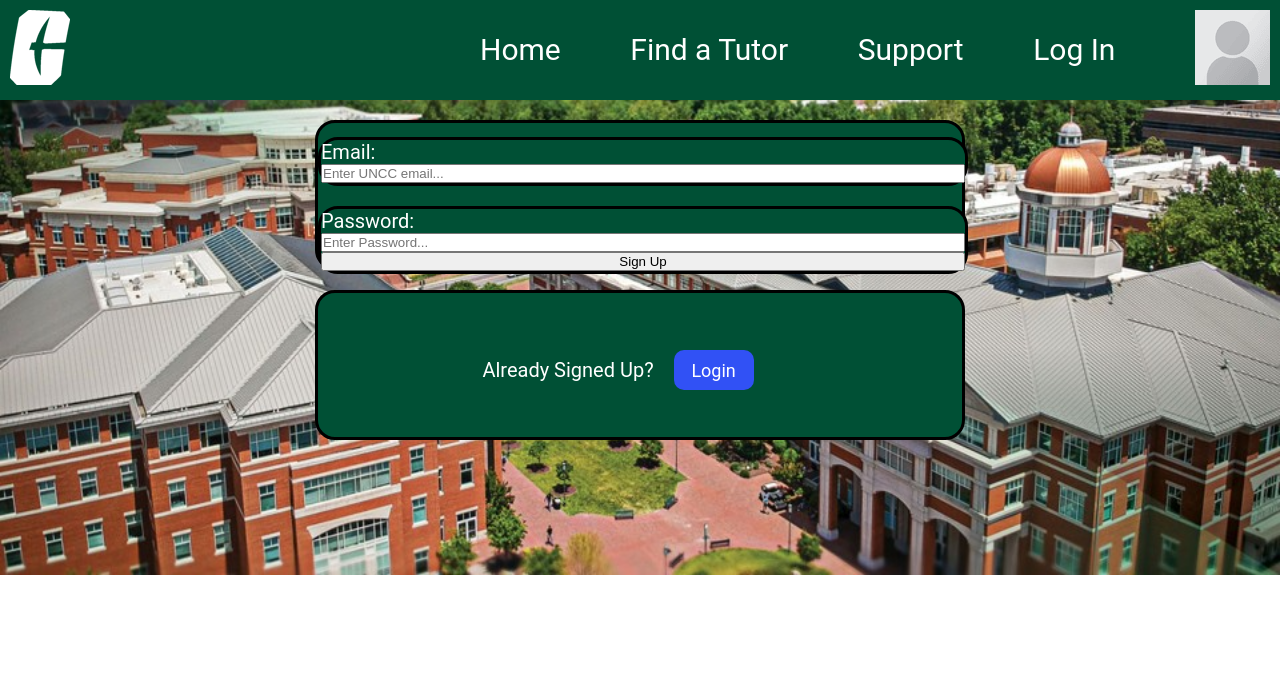
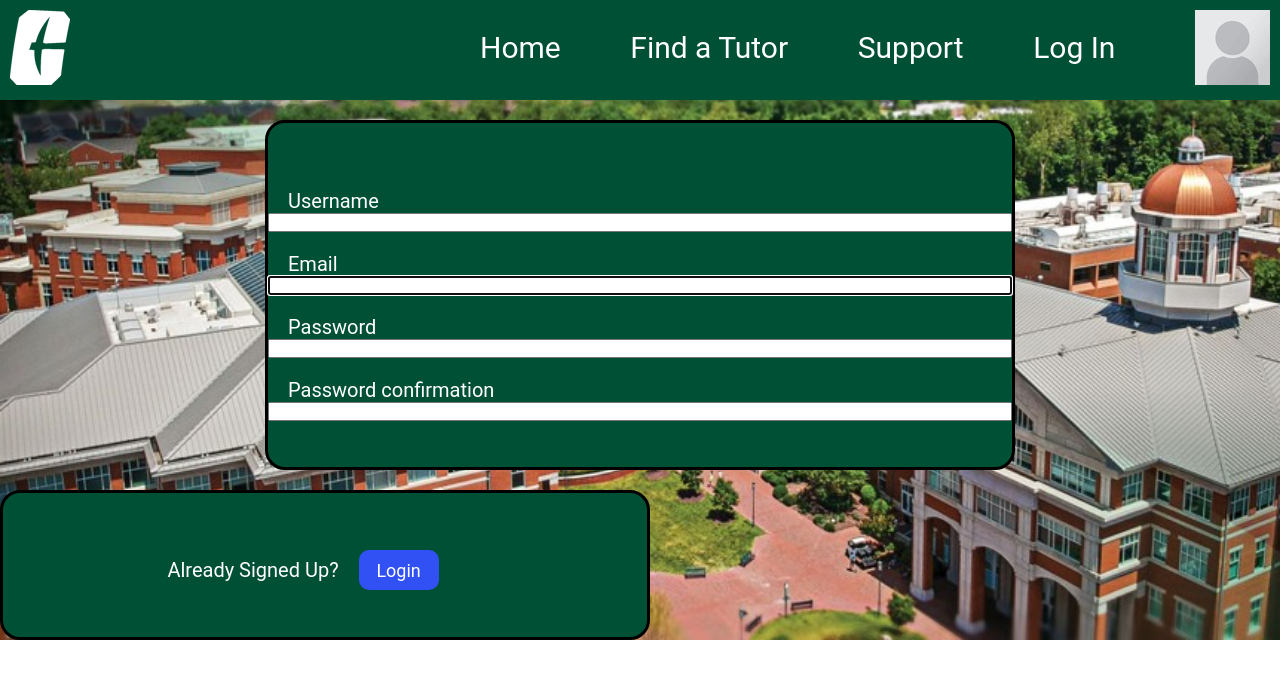
Before and after one commit to CaileanMM/Group2Project, a Django app: page /register/ in a window 1280 px wide. Shown: the top 679 px of the page. Run offline with Django 5.2, Linux system fonts and the light colour scheme.

Commit message:
Login and Register pages work now

```diff
--- a/UNCCtutor/UNCCtutor/base/forms.py
+++ b/UNCCtutor/UNCCtutor/base/forms.py
@@ -6,9 +6,9 @@
 class MyUserCreationForm(UserCreationForm):
     class Meta:
         model = User
-        fields = ['name','username', 'email', 'password1', 'password2']
+        fields = ['username', 'email', 'password1', 'password2']
 
 class UserProfileForm(ModelForm):
     class Meta:
         model = User
-        fields = ['avatar', 'name', 'username', 'email', 'bio']
+        fields = ['avatar', 'username', 'email', 'bio']
--- a/UNCCtutor/UNCCtutor/base/models.py
+++ b/UNCCtutor/UNCCtutor/base/models.py
@@ -5,11 +5,11 @@
 
 
 class User(AbstractUser):
-    name = models.CharField(max_length=200, null=True)
+    # name = models.CharField(max_length=200, null=True)
     email = models.EmailField(unique=True,  null=True)
     bio = models.TextField(null=True)
 
-    avatar= models.ImageField(null=True, default="avatar.svg")
+    avatar= models.ImageField(null=True, default="profile-pic-placeholder.png")
 
     USERNAME_FIELD = 'email'
     REQUIRED_FIELDS = ['username']
--- a/UNCCtutor/UNCCtutor/base/templates/base/profile.html
+++ b/UNCCtutor/UNCCtutor/base/templates/base/profile.html
@@ -18,7 +18,7 @@
             <div class="info-text">13 Easy LeetCode Questions Solved</div>
         </div>
         <div class="edit-button-container">
-            <a href="{% url 'edit-profile' %}" class="edit-button">Edit</a>
+            <a href="{% url 'edit-profile' user.id %}" class="edit-button">Edit</a>
         </div>
     </div>
     <div class="user-right-column">
@@ -31,6 +31,9 @@
         <div class="edit-button-container">
             <a href="{% url 'edit-classes' %}" class="edit-button">Edit Classes</a>
         </div>
+        <div class="edit-button-container">
+            <a href="{% url 'logout' %}" class="edit-button">Logout</a>
+        </div>
     </div>
 </div>
 {% endblock %}
--- a/UNCCtutor/UNCCtutor/base/templates/base/register.html
+++ b/UNCCtutor/UNCCtutor/base/templates/base/register.html
@@ -4,19 +4,25 @@
 <div class="login-container">
 
     <form method="POST" action="">
-        {%csrf_token%}
-        <div class="info-container">
-        <div class="info-container">
-            <label>Email:</label>
-            <input type="email" name="email" placeholder = "Enter UNCC email..." />
-        </div>
+        {% csrf_token %}
+        <div class="register-container">
+            {% for field in form %}
+                    <label for="room_name" class="register-field">{{ field.label }}</label>
+                {{ field }}
+            {% endfor %}
+         </div>
 
-        <div class="info-container">
-            <label>Password:</label>
-            <input type="password" name="password" placeholder = "Enter Password..." />
-            <input type="submit" value="Sign Up" />
-        </div>
-  </form>
+{#        <div class="info-container">#}
+{#            <div class="info-container">#}
+{#                <label>Email:</label>#}
+{#                <input type="email" name="email" placeholder = "Enter UNCC email..." />#}
+{#            </div>#}
+{#        <div class="info-container">#}
+{#            <label>Password:</label>#}
+{#            <input type="password" name="password" placeholder = "Enter Password..." />#}
+{#            <input type="submit" value="Sign Up" />#}
+{#        </div>#}
+    </form>
 </div>
 <div class="info-container">
 <div class="not-signed-container">
--- a/UNCCtutor/UNCCtutor/base/templates/base/tutor-profile.html
+++ b/UNCCtutor/UNCCtutor/base/templates/base/tutor-profile.html
@@ -25,7 +25,7 @@
         </div>
 
         <div class="edit-button-container">
-            <a href="{% url 'edit-profile' %}" class="edit-button">Edit</a>
+            <a href="{% url 'edit-profile' user.id %}" class="edit-button">Edit</a>
         </div>
     </div>
 
--- a/UNCCtutor/UNCCtutor/base/urls.py
+++ b/UNCCtutor/UNCCtutor/base/urls.py
@@ -30,7 +30,7 @@
     path('logout/', views.logoutUser, name="logout"),
     path('register/', views.registerPage, name='register'),
     path('profile/<str:pk>', views.userProfile, name="user-profile"),
-    path('edit-profile/', views.editProfile, name='edit-profile'),
+    path('edit-profile/<str:pk>', views.editProfile, name='edit-profile'),
     path('edit-classes/', views.editClasses, name='edit-classes'),
     path('tutor-finder/', views.tutorFinder, name='tutor-finder'),
     path('zoom-page/', views.zoomPage, name='zoom-page'),
--- a/UNCCtutor/UNCCtutor/base/views.py
+++ b/UNCCtutor/UNCCtutor/base/views.py
@@ -2,10 +2,10 @@
 from django.db.models import Q
 from django.contrib import messages
 
-
+from django.contrib.auth.decorators import login_required
 from django.contrib.auth import authenticate, login, logout
 from .models import User
-from .forms import MyUserCreationForm
+from .forms import MyUserCreationForm, UserProfileForm
 
 
 # Create your views here.
@@ -31,7 +31,7 @@
 
         if user is not None:
             login(request, user)
-            #  return redirect()
+            return redirect('home')
         else:
             messages.error(request, 'Email OR password does not exist')
 
@@ -41,22 +41,24 @@
 
 def registerPage(request):
 
-    form = MyUserCreationForm()
-
     if request.method == 'POST':
         form = MyUserCreationForm(request.POST)
+        print(form.errors)
         if form.is_valid():
-            user = form.save(commit=False)
+            user = form.save(commit=True)
             user.username = user.username.lower()
             user.save()
             login(request, user)
-            # return redirect('home')
+            return redirect('home')
         else:
             messages.error(request, "An error occurred during registration")
+    else:
+        form = MyUserCreationForm()
     return render(request, 'base/register.html', {'form':form})
 
+@login_required(login_url='login')
+def userProfile(request, pk):
 
-def userProfile(request, pk):
     user = User.objects.get(id=pk)
     bio = User.bio
     context = {'user': user, 'bio': bio}
@@ -66,9 +68,18 @@
     logout(request)
     return redirect('home')
 
-def editProfile(request):
-    context = {}
-    return render(request, 'base/edit-profile.html', context)
+@login_required(login_url='login')
+def editProfile(request, pk):
+    user = request.user
+    form = UserProfileForm(request.POST, instance=user)
+
+    if request.method == 'POST':
+        form = UserProfileForm(request.POST, instance=user)
+        if form.is_valid():
+            form.save()
+            return redirect('user-profile', pk=user.id)
+
+    return render(request, 'base/edit-profile.html', {'form': form})
 
 def editClasses(request):
     context = {}
--- a/UNCCtutor/UNCCtutor/static/style.css
+++ b/UNCCtutor/UNCCtutor/static/style.css
@@ -31,6 +31,8 @@
 
 .navbar-pic{
     margin: 10px 10px 10px 10px;
+    width: 75px;
+    height: 75px;
 }
 
 .navbar-text{
@@ -181,6 +183,30 @@
     display: flex;
     justify-content: center;
     align-items: center;
+}
+
+/*Register Page*/
+
+.register-container{
+    width: 750px;
+    height: 350px;
+    font: 20px "roboto", sans-serif;
+    margin-top: 20px;
+    color: white;
+    border: 2px white;
+    background: #005035;
+    display: flex;
+    flex-direction: column;
+    justify-content: center;
+    border-radius: 20px;
+    border: 3px solid black;
+
+}
+
+.register-field{
+    margin-top: 20px;
+    margin-left: 20px;
+    margin-right: 20px;
 }
 
 /*Tutor Finder Page*/
--- a/UNCCtutor/UNCCtutor/templates/navbar.html
+++ b/UNCCtutor/UNCCtutor/templates/navbar.html
@@ -11,6 +11,10 @@
         <a class="navbar-text" href="{% url 'tutor-finder' %}">Find a Tutor</a>
         <a href="" class="navbar-text">Support</a>
         <a href="{% url 'login' %}" class="navbar-text">Log In</a>
-        <a class="navbar-pic" href="{% url 'user-profile' user.id %}"><img src="{% static 'images/profile-pic-placeholder.png' %}"/></a>
+        {% if request.user.is_authenticated %}
+            <a class="navbar-pic" href="{% url 'user-profile' user.id %}"><img src="{{ user.avatar.url }}"/></a>
+        {% else %}
+            <a class="navbar-pic" href="{% url 'user-profile' user.id %}"><img src="{% static 'images/profile-pic-placeholder.png' %}"/></a>
+        {% endif %}
     </div>
 </div>
```
Also changed, not shown: UNCCtutor/UNCCtutor/base/templates/base/edit-profile.html (+14 -3 lines), UNCCtutor/UNCCtutor/base/templates/base/login.html (+41 -5 lines), UNCCtutor/UNCCtutor/base/migrations/0002_remove_user_name.py (added), UNCCtutor/UNCCtutor/db.sqlite3, UNCCtutor/UNCCtutor/images.jpg (added), UNCCtutor/UNCCtutor/profile-pic-placeholder.png (added), UNCCtutor/UNCCtutor/static/images/images.jpg (added).
